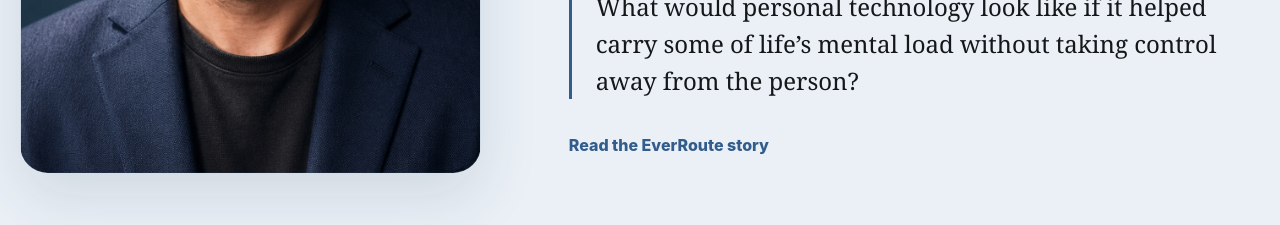
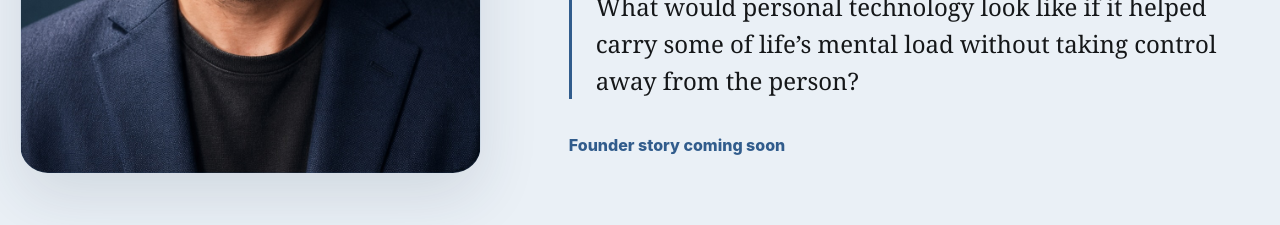
Before and after one commit to JohnnyGreen420/everroute-site, a Next.js app: page / in a window 1280 px wide. Shown: the part 3580-3805 px from the top of the page. Built offline with nearby package versions, Linux system fonts and the light colour scheme.

Commit message:
fix: mark founder story as coming soon (#10)

```diff
--- a/app/page.tsx
+++ b/app/page.tsx
@@ -270,9 +270,9 @@ export default function Home() {
                 some of life’s mental load without taking control away from the
                 person?
               </blockquote>
-              <a className="text-link" href="#contact">
-                Read the EverRoute story
-              </a>
+              <span className="text-link">
+                Founder story coming soon
+              </span>
             </div>
           </div>
         </section>
```
